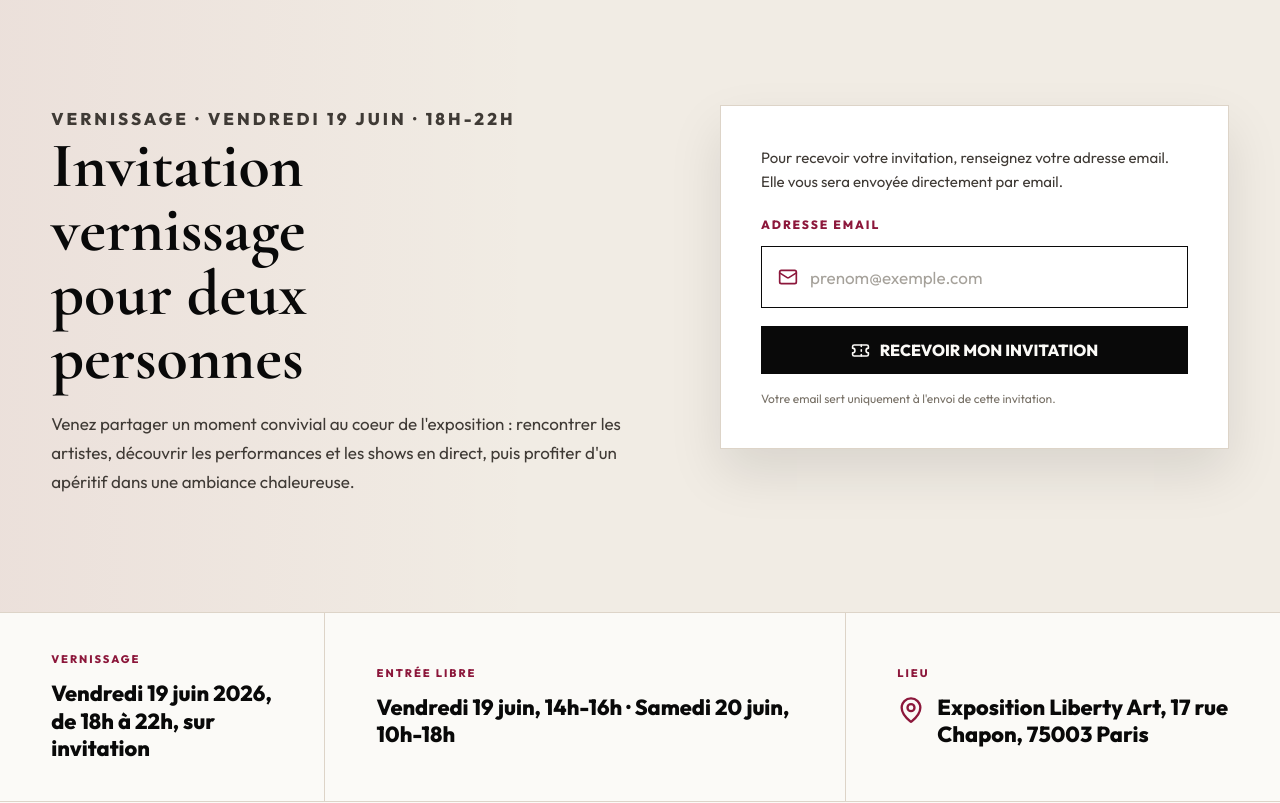
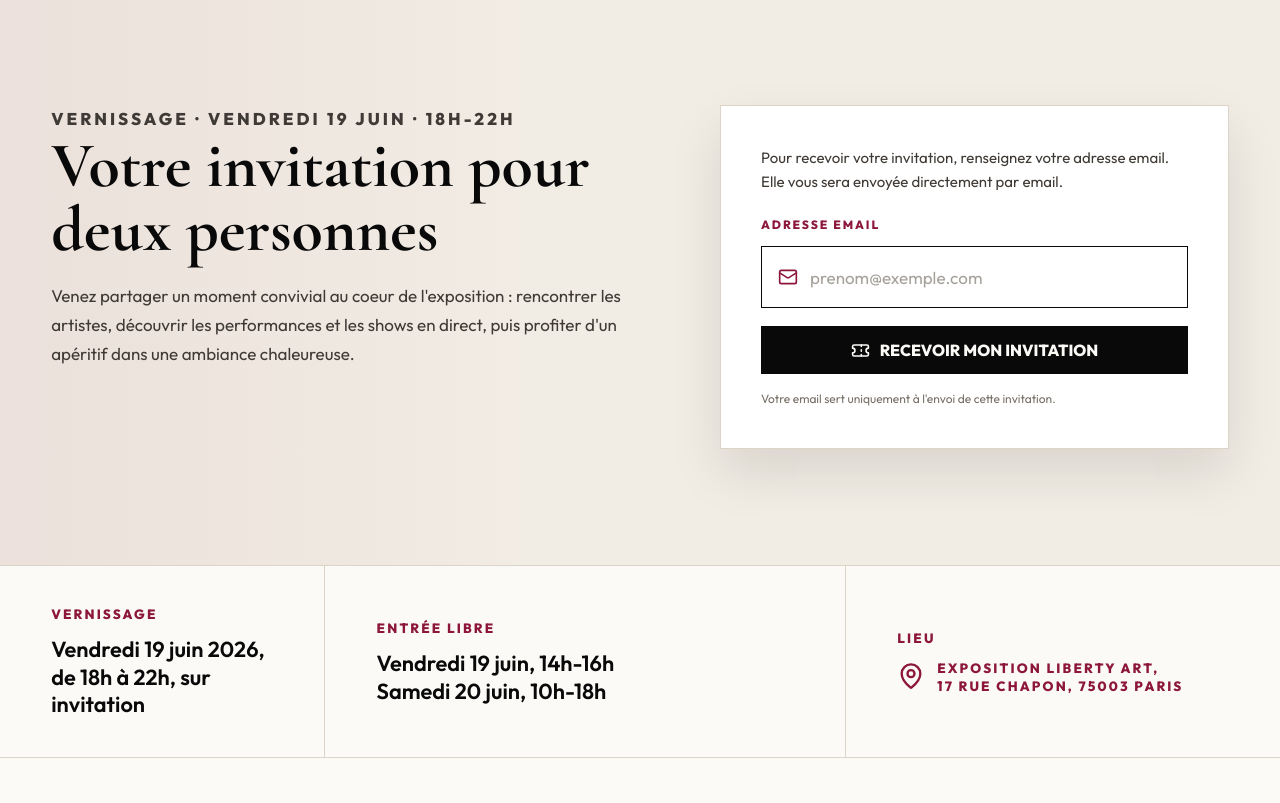
Before and after one commit to Tsakhi26/liberty-art-annuaire, a Next.js app: page /vernissage in a window 1280 px wide. Shown: the part 820-1623 px from the top of the page. Built offline with nearby package versions, Linux system fonts and the light colour scheme; no server answers.

Commit message:
Refine invitation and details typography

```diff
--- a/app/vernissage/page.js
+++ b/app/vernissage/page.js
@@ -231,7 +231,7 @@ export default function VernissagePage() {
       <section className="reservation-section" id="reservation" aria-labelledby="reservation-title">
         <div className="reservation-intro" data-reveal>
           <p className="kicker">Vernissage · Vendredi 19 juin · 18h-22h</p>
-          <h2 id="reservation-title">Invitation vernissage pour deux personnes</h2>
+          <h2 id="reservation-title">Votre invitation pour deux personnes</h2>
           <p>
             Venez partager un moment convivial au coeur de l&apos;exposition : rencontrer les artistes,
             découvrir les performances et les shows en direct, puis profiter d&apos;un apéritif dans une ambiance chaleureuse.
@@ -318,17 +318,26 @@ export default function VernissagePage() {
       <section className="details-band" aria-label="Détails du vernissage">
         <div data-reveal>
           <span>Vernissage</span>
-          <strong>Vendredi 19 juin 2026, de 18h à 22h, sur invitation</strong>
+          <strong>
+            Vendredi 19 juin 2026,<br />
+            de 18h à 22h, sur invitation
+          </strong>
         </div>
         <div data-reveal style={{ '--delay': '80ms' }}>
           <span>Entrée libre</span>
-          <strong>Vendredi 19 juin, 14h-16h · Samedi 20 juin, 10h-18h</strong>
+          <strong>
+            Vendredi 19 juin, 14h-16h<br />
+            Samedi 20 juin, 10h-18h
+          </strong>
         </div>
         <div data-reveal style={{ '--delay': '160ms' }}>
           <span>Lieu</span>
           <strong className="details-location">
             <MapPin size={28} aria-hidden="true" />
-            Exposition Liberty Art, 17 rue Chapon, 75003 Paris
+            <span>
+              Exposition Liberty Art,<br />
+              17 rue Chapon, 75003 Paris
+            </span>
           </strong>
         </div>
       </section>
--- a/app/vernissage/vernissage.css
+++ b/app/vernissage/vernissage.css
@@ -292,7 +292,6 @@
 .reservation-intro h2 {
   margin: 0 0 20px;
   font-family: var(--font-display), Georgia, serif;
-  max-width: 10ch;
   font-size: clamp(38px, 5vw, 68px);
   line-height: 1;
   font-weight: 700;
@@ -478,9 +477,9 @@
 
 .details-band span {
   color: var(--wine);
-  font-size: 11px;
+  font-size: clamp(13px, 1.05vw, 16px);
   font-weight: 800;
-  letter-spacing: 0.18em;
+  letter-spacing: 0.16em;
   text-transform: uppercase;
 }
 
@@ -488,7 +487,7 @@
   color: var(--ink);
   font-family: var(--font-sans), Arial, Helvetica, sans-serif;
   font-size: clamp(19px, 1.7vw, 26px);
-  font-weight: 800;
+  font-weight: 600;
   line-height: 1.28;
 }
 
```
